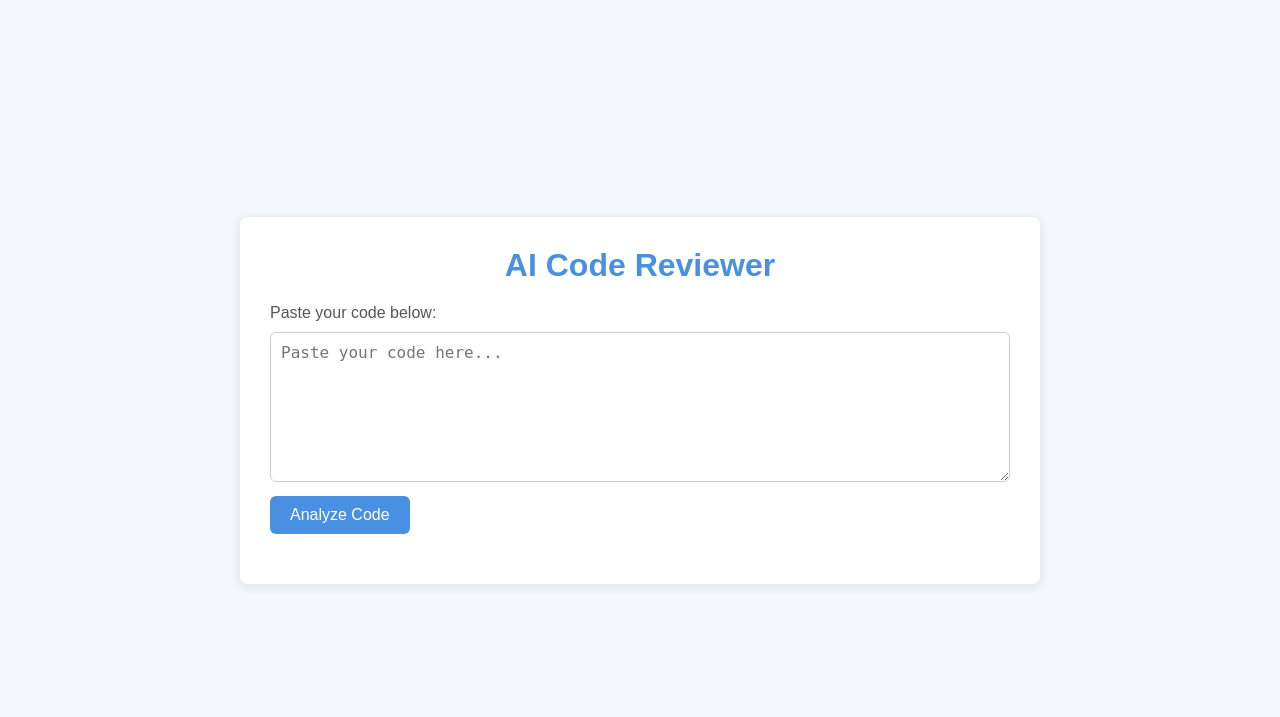
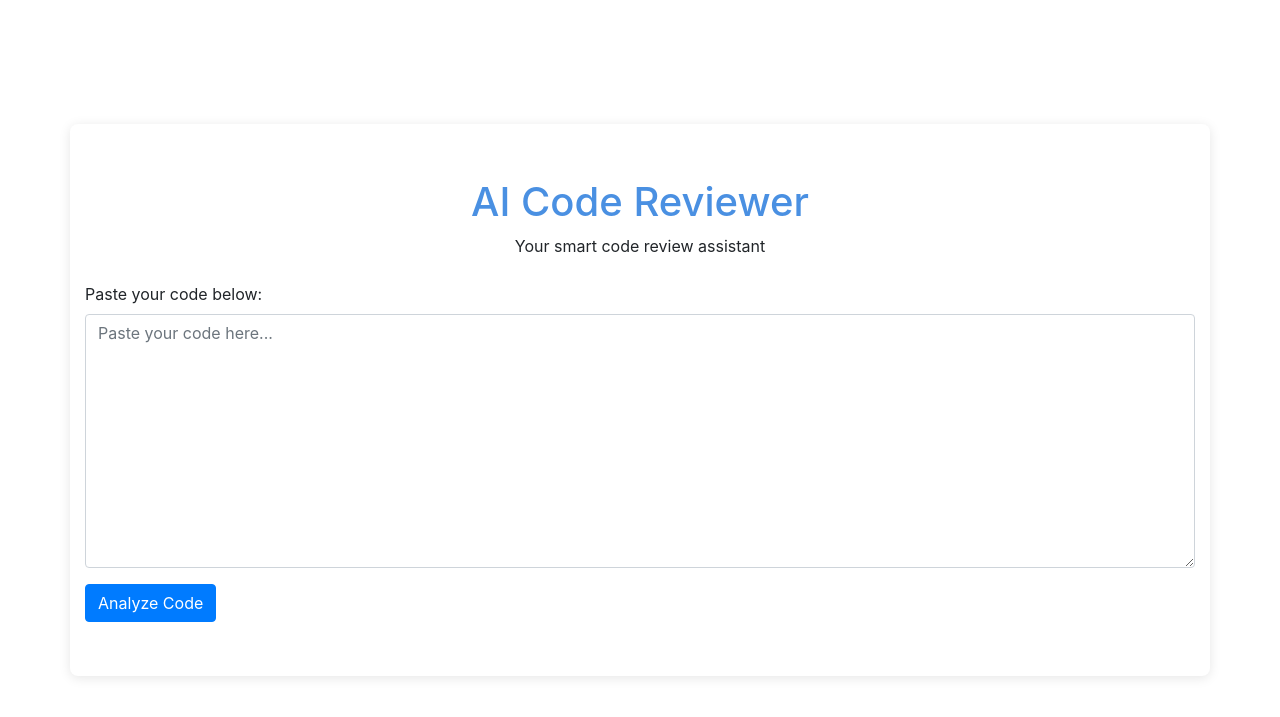
Before and after one commit to rupacesigdel/AI_Code_Reviews, a Django app: page / in a window 1280 px wide. Shown: the top 717 px of the page. Run offline with Django 4.2, Linux system fonts and the light colour scheme; some libraries are stand-ins or nearby versions.

Commit message:
ai ready to review code

```diff
--- a/reviews/templates/reviews/index.html
+++ b/reviews/templates/reviews/index.html
@@ -5,29 +5,32 @@
     <meta charset="UTF-8">
     <meta name="viewport" content="width=device-width, initial-scale=1.0">
     <title>AI Code Reviewer</title>
-    <link rel="icon" href="{% static 'favicon.ico' %}" type="image/x-icon">
     <link rel="stylesheet" href="{% static 'css/styles.css' %}">
+    <link rel="stylesheet" href="https://maxcdn.bootstrapcdn.com/bootstrap/4.5.2/css/bootstrap.min.css">
 </head>
 <body>
     <div class="container">
-        <h1>AI Code Reviewer</h1>
+        <header class="text-center my-4">
+            <h1>AI Code Reviewer</h1>
+            <p>Your smart code review assistant</p>
+        </header>
 
-        <div class="input-section">
+        <section class="mb-4">
             <label for="codeInput">Paste your code below:</label>
-            <textarea id="codeInput" placeholder="Paste your code here..."></textarea>
-            <button id="analyzeButton">Analyze Code</button>
-        </div>
+            <textarea id="codeInput" class="form-control" rows="10" placeholder="Paste your code here..."></textarea>
+            <button id="analyzeButton" class="btn btn-primary mt-3">Analyze Code</button>
+        </section>
 
-        <div id="analysisResult" class="hidden">
+        <section id="analysisResult" class="hidden mb-4">
             <h2>Analysis Result:</h2>
-            <pre id="resultDisplay"></pre>
-        </div>
+            <pre id="resultDisplay" class="border p-3"></pre>
+        </section>
 
-        <div class="feedback-section hidden">
+        <section class="feedback-section hidden mb-4">
             <label for="feedbackInput">Provide Feedback:</label>
-            <textarea id="feedbackInput" placeholder="Write your feedback here..."></textarea>
-            <button id="submitFeedbackButton">Submit Feedback</button>
-        </div>
+            <textarea id="feedbackInput" class="form-control" rows="3" placeholder="Write your feedback here..."></textarea>
+            <button id="submitFeedbackButton" class="btn btn-secondary mt-3">Submit Feedback</button>
+        </section>
 
         <form method="post" style="display:none;">
             {% csrf_token %}
--- a/reviews/views.py
+++ b/reviews/views.py
@@ -38,7 +38,7 @@ def analyze_code(request):
         lang_agent = LangGraphAgent(name="Summarizer", description="Summarizes user input.", graph=example_graph)
 
         result = lang_agent.execute(user_code)
-
+        logger.info(f"Analysis result: {result}")
         return JsonResponse({"result": result})
     except Exception as e:
         logger.error(f"Error during analysis: {str(e)}")
--- a/statics/js/scripts.js
+++ b/statics/js/scripts.js
@@ -28,12 +28,15 @@ document.addEventListener("DOMContentLoaded", () => {
             if (!response.ok) throw new Error("Failed to analyze code");
 
             const data = await response.json();
+            console.log("Response data:", data);
             if (data.result) {
                 resultDisplay.textContent = data.result;
                 analysisResult.classList.remove("hidden");
             } else {
+                console.error("No result in response:", data);
                 alert("No result returned from backend.");
             }
+
         } catch (error) {
             alert(`Error: ${error.message}`);
         }
```
